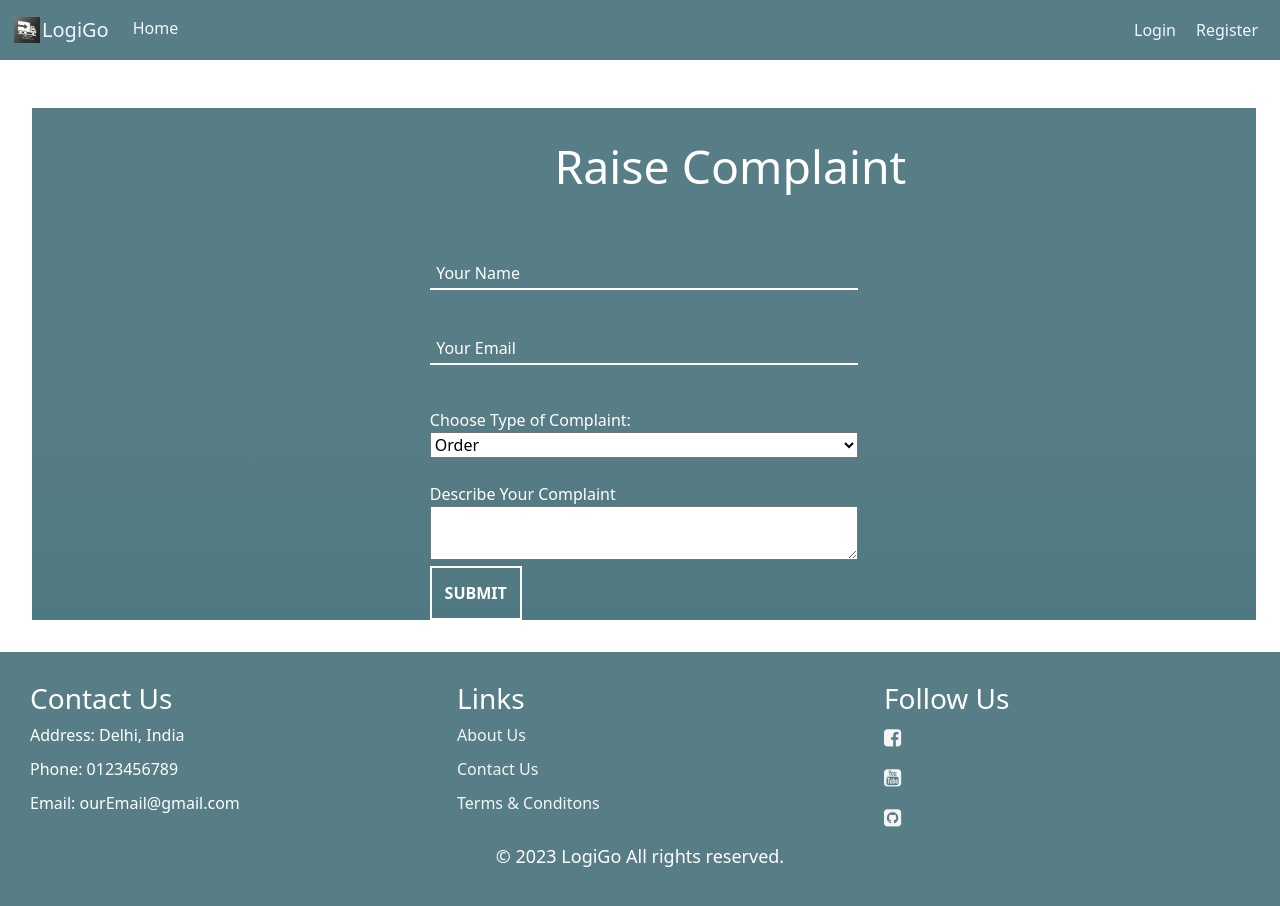
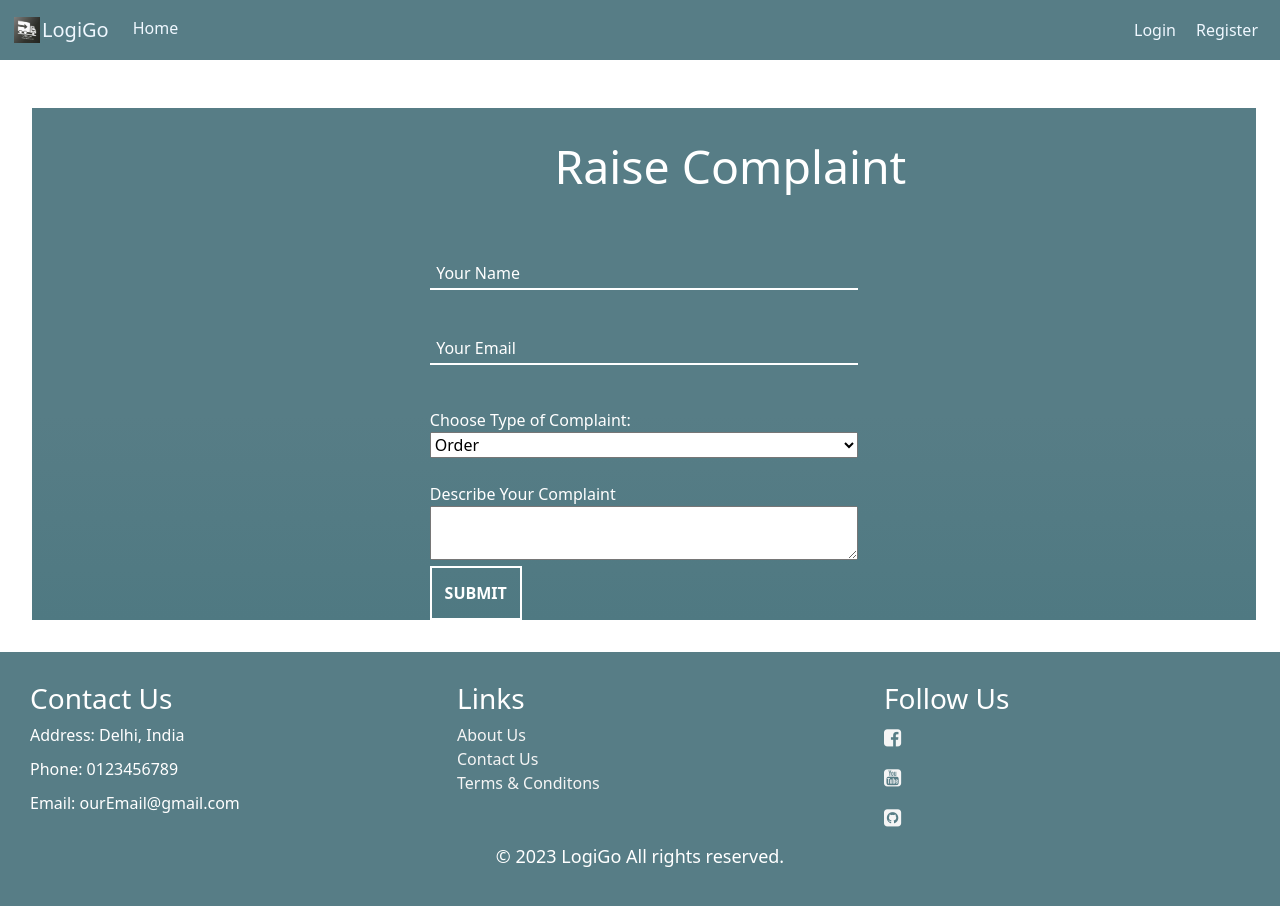
Before and after one commit to mitrya/ONDC-LOGISTICS-BAP, a React (Vite) app in the folder client/: page /grievance in a window 1280 px wide. Shown: the top 906 px of the page. Built offline with nearby package versions, Linux system fonts and the light colour scheme.

Commit message:
update links

```diff
--- a/client/src/components/footer/footer.jsx
+++ b/client/src/components/footer/footer.jsx
@@ -1,5 +1,7 @@
 import React from 'react';
 import './footer.component.css';
+import {Link} from 'react-router-dom';
+
 function Footer() {
   return (
     <div className="footer">
@@ -15,9 +17,12 @@ function Footer() {
         <div className="footer-column">
           <h3>Links</h3>
           <ul>
-            <li><a className='footer-link' href="/about">About Us</a></li>
+            <Link to="/about" className="footer-link">About Us</Link><br/>
+            <Link to="/contact" className="footer-link">Contact Us</Link><br/>
+            <Link to="/contact" className="footer-link">Terms & Conditons</Link><br/>
+            {/* <li><a className='footer-link' href="/about">About Us</a></li>
             <li><a className='footer-link' href="/contact">Contact Us</a></li>
-            <li><a className='footer-link' href="/contact">Terms & Conditons</a></li>
+            <li><a className='footer-link' href="/contact">Terms & Conditons</a></li> */}
           </ul>
         </div>
         <div className="footer-column">
```
